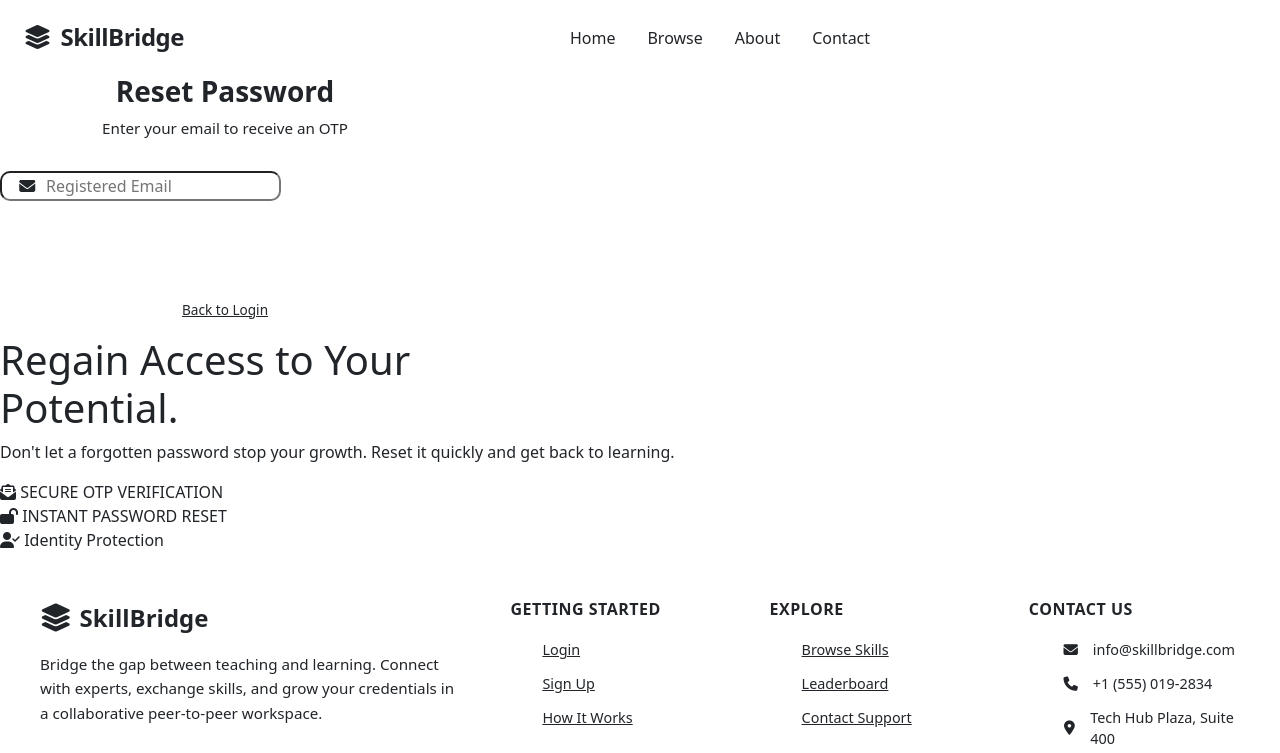
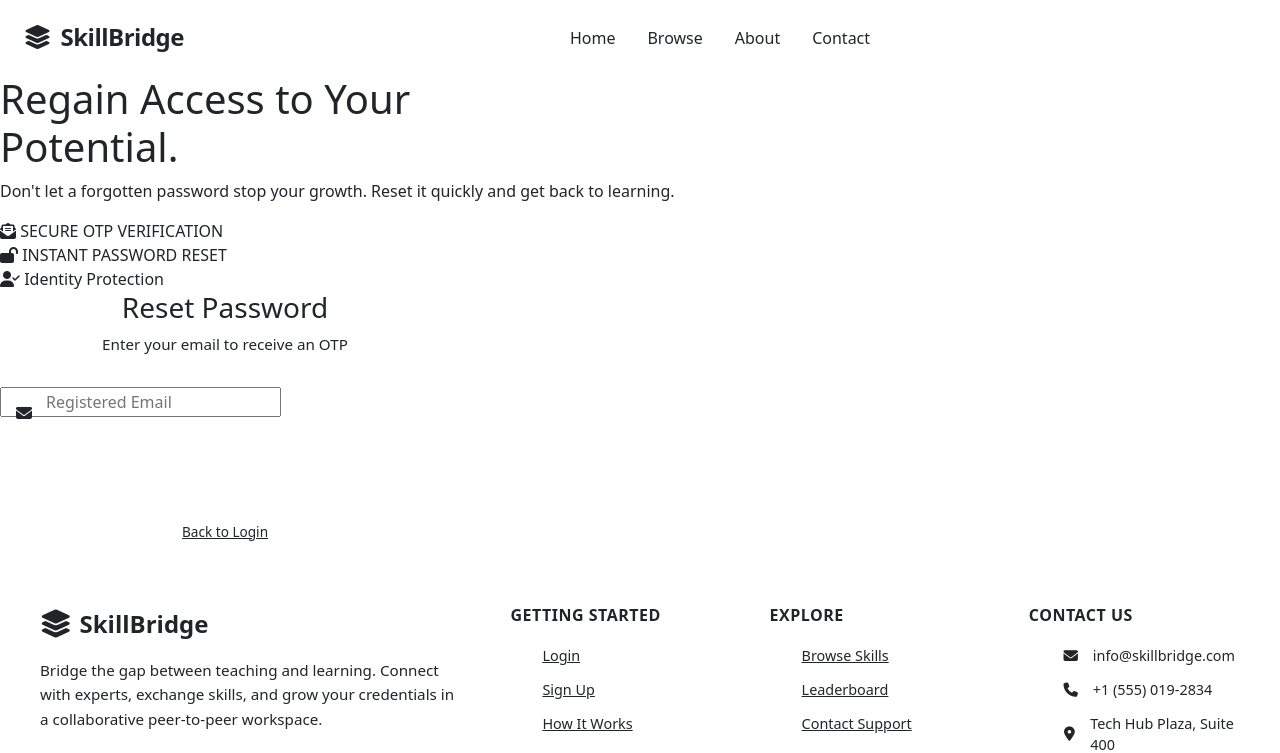
Before and after one commit to Ankitkumar96579/SkillBridge, a Flask app: page /forgot_password in a window 1280 px wide. Shown: the top 753 px of the page. Run offline with Flask 3, Linux system fonts and the light colour scheme; parts of the project's set-up code (start-up, migrations or seed data) failed here and were passed over; some libraries are stand-ins or nearby versions.

Commit message:
Revert forgot_password.html to original state

```diff
--- a/templates/forgot_password.html
+++ b/templates/forgot_password.html
@@ -2,78 +2,9 @@
 
 {% block title %}Forgot Password - SkillBridge{% endblock %}
 
-{% block body_class %}split-auth-body{% endblock %}
-
 {% block content %}
 <div class="auth-split-wrapper">
-    <!-- Left Side: Form -->
-    <div class="auth-form-side">
-        <div class="section motion-card auth-card fade-in-up" style="max-width: 450px; margin: 0; animation-delay: 0.1s;">
-            <div style="text-align: center; margin-bottom: 2rem;">
-                <h2 class="text-gradient-vibrant" id="resetTitle" style="font-size: 1.75rem; font-weight: 800;">Reset Password</h2>
-                <p id="resetSubtitle" style="color: var(--text-secondary); font-size: 0.95rem;">Enter your email to receive an OTP</p>
-            </div>
-
-            <!-- Step 1: Email Input -->
-            <div id="step1">
-                <div style="position: relative; margin-bottom: 1.25rem;">
-                    <i class="fa fa-envelope" style="position: absolute; left: 1.2rem; top: 50%; transform: translateY(-50%); color: var(--text-muted); pointer-events: none;"></i>
-                    <input type="email" id="email" placeholder="Registered Email" style="padding-left: 2.75rem; margin-bottom: 0; border-radius: 10px;" required autocomplete="off">
-                </div>
-                <button type="button" onclick="sendOTP()" id="sendOtpBtn" class="btn w-100" style="padding: 0.85rem; font-size: 1.05rem; border-radius: 10px; background: var(--primary); color: white; font-weight: 700;">
-                    Send OTP <i class="fa fa-paper-plane ms-2"></i>
-                </button>
-            </div>
-
-            <!-- Step 2: OTP Verification -->
-            <div id="step2" style="display: none;">
-                <p class="text-center mb-3" style="font-size: 0.9rem; color: var(--text-secondary);">An OTP has been sent to <b id="displayEmail"></b></p>
-                <div style="position: relative; margin-bottom: 1.25rem;">
-                    <i class="fa fa-key" style="position: absolute; left: 1.2rem; top: 50%; transform: translateY(-50%); color: var(--text-muted); pointer-events: none;"></i>
-                    <input type="text" id="otp" placeholder="6-Digit OTP" maxlength="6" style="padding-left: 2.75rem; margin-bottom: 0; text-align: center; letter-spacing: 0.5rem; border-radius: 10px;" autocomplete="off">
-                </div>
-                <button type="button" onclick="verifyOTP()" id="verifyOtpBtn" class="btn w-100 mb-3" style="padding: 0.85rem; font-size: 1.05rem; border-radius: 10px; background: var(--primary); color: white; font-weight: 700;">
-                    Verify OTP <i class="fa fa-check-circle ms-2"></i>
-                </button>
-                <button type="button" onclick="sendOTP()" class="btn btn-link w-100 text-decoration-none" style="color: var(--primary); font-size: 0.9rem; font-weight: 600;">Didn't get the code? Resend</button>
-            </div>
-
-            <!-- Step 3: New Password -->
-            <div id="step3" style="display: none;">
-                <div class="password-field" style="position: relative; margin-bottom: 1.25rem;">
-                    <i class="fa fa-lock" style="position: absolute; left: 1.2rem; top: 50%; transform: translateY(-50%); color: var(--text-muted); pointer-events: none;"></i>
-                    <input type="password" id="password" placeholder="New Password" style="padding-left: 2.75rem; margin-bottom: 0; border-radius: 10px;" required minlength="6" autocomplete="new-password">
-                    <button type="button" class="password-toggle" data-target="password" aria-label="Show password">
-                        <i class="fa fa-eye"></i>
-                    </button>
-                </div>
-                <!-- Password Strength Indicator -->
-                <div class="mb-3">
-                    <div class="progress" style="height: 4px; border-radius: 2px;">
-                        <div class="progress-bar" id="pwStrengthBar" role="progressbar" style="width: 0%; transition: width 0.3s, background-color 0.3s;"></div>
-                    </div>
-                    <small id="pwStrengthText" style="color: var(--text-muted); font-size: 0.8rem;"></small>
-                </div>
-                <div class="password-field" style="position: relative; margin-bottom: 1.25rem;">
-                    <i class="fa fa-lock" style="position: absolute; left: 1.2rem; top: 50%; transform: translateY(-50%); color: var(--text-muted); pointer-events: none;"></i>
-                    <input type="password" id="confirm_password" placeholder="Confirm Password" style="padding-left: 2.75rem; margin-bottom: 0; border-radius: 10px;" required minlength="6" autocomplete="new-password">
-                    <button type="button" class="password-toggle" data-target="confirm_password" aria-label="Show password">
-                        <i class="fa fa-eye"></i>
-                    </button>
-                </div>
-                <small id="confirmPasswordText" style="display: block; margin-bottom: 1rem; color: var(--text-muted); font-size: 0.8rem;"></small>
-                <button type="button" onclick="finalizeReset()" id="resetBtn" class="btn w-100" style="padding: 0.85rem; font-size: 1.05rem; border-radius: 10px; background: var(--primary); color: white; font-weight: 700;">
-                    Update Password <i class="fa fa-sync-alt ms-2"></i>
-                </button>
-            </div>
-
-            <p style="text-align: center; margin-top: 1.5rem; font-size: 0.85rem;">
-                <a href="/login" style="color: var(--text-muted); text-decoration: underline;">Back to Login</a>
-            </p>
-        </div>
-    </div>
-
-    <!-- Right Side: Branding Info -->
+    <!-- Left Side: Branding Info -->
     <div class="auth-sidebar-info">
         <h1 class="fade-in-up">Regain Access to Your<br>Potential.</h1>
         <p class="fade-in-up" style="animation-delay: 0.2s;">Don't let a forgotten password stop your growth. Reset it quickly and get back to learning.</p>
@@ -88,6 +19,57 @@
             <div class="auth-feature-item fade-in-up" style="animation-delay: 0.5s;">
                 <i class="fa fa-user-check"></i> <span>Identity Protection</span>
             </div>
+        </div>
+    </div>
+
+    <!-- Right Side: Form -->
+    <div class="auth-form-side">
+        <div class="section motion-card auth-card fade-in-up" style="max-width: 450px; margin: 0; animation-delay: 0.1s;">
+            <div style="text-align: center; margin-bottom: 2rem;">
+                <h2 class="text-gradient-vibrant" id="resetTitle" style="font-size: 1.75rem; color: var(--text-primary);">Reset Password</h2>
+                <p id="resetSubtitle" style="color: var(--text-secondary); font-size: 0.95rem;">Enter your email to receive an OTP</p>
+            </div>
+
+            <!-- Step 1: Email Input -->
+            <div id="step1">
+                <div style="position: relative; margin-bottom: 1.25rem;">
+                    <i class="fa fa-envelope" style="position: absolute; left: 1rem; top: 1.1rem; color: var(--text-muted);"></i>
+                    <input type="email" id="email" placeholder="Registered Email" style="padding-left: 2.75rem; margin-bottom: 0;" required autocomplete="off">
+                </div>
+                <button type="button" onclick="sendOTP()" id="sendOtpBtn" class="btn w-100" style="padding: 1rem; font-size: 1.1rem; border-radius: 0.5rem; background: var(--primary); color: white; font-weight: 600;">
+                    Send OTP <i class="fa fa-paper-plane ms-2"></i>
+                </button>
+            </div>
+
+            <!-- Step 2: OTP Verification -->
+            <div id="step2" style="display: none;">
+                <p class="text-center mb-3" style="font-size: 0.9rem; color: var(--text-secondary);">An OTP has been sent to <b id="displayEmail"></b></p>
+                <div style="position: relative; margin-bottom: 1.25rem;">
+                    <i class="fa fa-key" style="position: absolute; left: 1rem; top: 1.1rem; color: var(--text-muted);"></i>
+                    <input type="text" id="otp" placeholder="6-Digit OTP" maxlength="6" style="padding-left: 2.75rem; margin-bottom: 0; text-align: center; letter-spacing: 0.5rem;" autocomplete="off">
+                </div>
+                <button type="button" onclick="verifyOTP()" id="verifyOtpBtn" class="btn w-100 mb-3" style="padding: 1rem; font-size: 1.1rem; border-radius: 0.5rem; background: var(--primary); color: white; font-weight: 600;">
+                    Verify OTP <i class="fa fa-check-circle ms-2"></i>
+                </button>
+            </div>
+
+            <!-- Step 3: New Password -->
+            <div id="step3" style="display: none;">
+                <div class="password-field" style="margin-bottom: 1.25rem;">
+                    <i class="fa fa-lock" style="position: absolute; left: 1rem; top: 1.1rem; color: var(--text-muted);"></i>
+                    <input type="password" id="password" placeholder="New Password" style="padding-left: 2.75rem; margin-bottom: 0;" required minlength="6" autocomplete="new-password">
+                    <button type="button" class="password-toggle" data-target="password" aria-label="Show password">
+                        <i class="fa fa-eye"></i>
+                    </button>
+                </div>
+                <button type="button" onclick="finalizeReset()" id="resetBtn" class="btn w-100" style="padding: 1rem; font-size: 1.1rem; border-radius: 0.5rem; background: var(--primary); color: white; font-weight: 600;">
+                    Update Password <i class="fa fa-sync-alt ms-2"></i>
+                </button>
+            </div>
+
+            <p style="text-align: center; margin-top: 1.5rem; font-size: 0.85rem;">
+                <a href="/login" style="color: var(--text-muted); text-decoration: underline;">Back to Login</a>
+            </p>
         </div>
     </div>
 </div>
@@ -111,10 +93,6 @@ function showAlert(message, type = 'danger') {
         <button type="button" class="btn-close ms-auto" data-bs-dismiss="alert"></button>
     `;
     container.appendChild(alert);
-    setTimeout(() => {
-        const bsAlert = new bootstrap.Alert(alert);
-        bsAlert.close();
-    }, 5000);
 }
 
 async function sendOTP() {
@@ -138,7 +116,6 @@ async function sendOTP() {
             document.getElementById('step1').style.display = 'none';
             document.getElementById('step2').style.display = 'block';
             document.getElementById('resetTitle').innerText = "Verify Identity";
-            document.getElementById('resetSubtitle').innerText = "Enter the 6-digit code we sent to your inbox";
             showAlert(data.message, 'success');
         } else {
             showAlert(data.message);
@@ -155,7 +132,6 @@ async function verifyOTP() {
     const otp = document.getElementById('otp').value;
     const btn = document.getElementById('verifyOtpBtn');
     btn.disabled = true;
-    btn.innerHTML = '<span class="spinner-border spinner-border-sm me-2"></span> Verifying...';
 
     try {
         const res = await fetch('/auth/verify_otp', {
@@ -167,8 +143,7 @@ async function verifyOTP() {
         if (data.success) {
             document.getElementById('step2').style.display = 'none';
             document.getElementById('step3').style.display = 'block';
-            document.getElementById('resetTitle').innerText = "Create New Password";
-            document.getElementById('resetSubtitle').innerText = "Set a strong password for your account";
+            document.getElementById('resetTitle').innerText = "New Password";
             showAlert(data.message, 'success');
         } else {
             showAlert(data.message);
@@ -177,16 +152,12 @@ async function verifyOTP() {
         showAlert("Verification failed.");
     } finally {
         btn.disabled = false;
-        btn.innerHTML = 'Verify OTP <i class="fa fa-check-circle ms-2"></i>';
     }
 }
 
 async function finalizeReset() {
     const password = document.getElementById('password').value;
-    const confirmPassword = document.getElementById('confirm_password').value;
-
-    if (!password || !confirmPassword) return showAlert("Please fill all fields.");
-    if (password !== confirmPassword) return showAlert("Passwords do not match.");
+    if (!password) return showAlert("Please enter a new password.");
 
     const btn = document.getElementById('resetBtn');
     btn.disabled = true;
@@ -210,61 +181,5 @@ async function finalizeReset() {
         btn.disabled = false;
     }
 }
-
-// Password strength indicator
-document.getElementById('password').addEventListener('input', function() {
-    const pw = this.value;
-    const bar = document.getElementById('pwStrengthBar');
-    const text = document.getElementById('pwStrengthText');
-    let strength = 0;
-    if (pw.length >= 6) strength++;
-    if (pw.length >= 10) strength++;
-    if (/[A-Z]/.test(pw)) strength++;
-    if (/[0-9]/.test(pw)) strength++;
-    if (/[^A-Za-z0-9]/.test(pw)) strength++;
-
-    const levels = ['', 'Weak', 'Fair', 'Good', 'Strong', 'Very Strong'];
-    const colors = ['', '#EF4444', '#F59E0B', '#3B82F6', '#10B981', '#059669'];
-    const widths = ['0%', '20%', '40%', '60%', '80%', '100%'];
-
-    bar.style.width = widths[strength];
-    bar.style.backgroundColor = colors[strength];
-    text.textContent = levels[strength];
-    text.style.color = colors[strength];
-});
-
-function updateConfirmPasswordState() {
-    const password = document.getElementById('password').value;
-    const confirmPassword = document.getElementById('confirm_password').value;
-    const feedback = document.getElementById('confirmPasswordText');
-
-    if (!confirmPassword) {
-        feedback.textContent = '';
-        return;
-    }
-
-    if (password === confirmPassword) {
-        feedback.textContent = 'Passwords match';
-        feedback.style.color = '#10B981';
-    } else {
-        feedback.textContent = 'Passwords do not match';
-        feedback.style.color = '#EF4444';
-    }
-}
-
-document.getElementById('password').addEventListener('input', updateConfirmPasswordState);
-document.getElementById('confirm_password').addEventListener('input', updateConfirmPasswordState);
-
-document.querySelectorAll('.password-toggle').forEach((button) => {
-    button.addEventListener('click', () => {
-        const input = document.getElementById(button.dataset.target);
-        const icon = button.querySelector('i');
-        const showPassword = input.type === 'password';
-
-        input.type = showPassword ? 'text' : 'password';
-        icon.className = showPassword ? 'fa fa-eye-slash' : 'fa fa-eye';
-        button.setAttribute('aria-label', showPassword ? 'Hide password' : 'Show password');
-    });
-});
 </script>
 {% endblock %}
```
